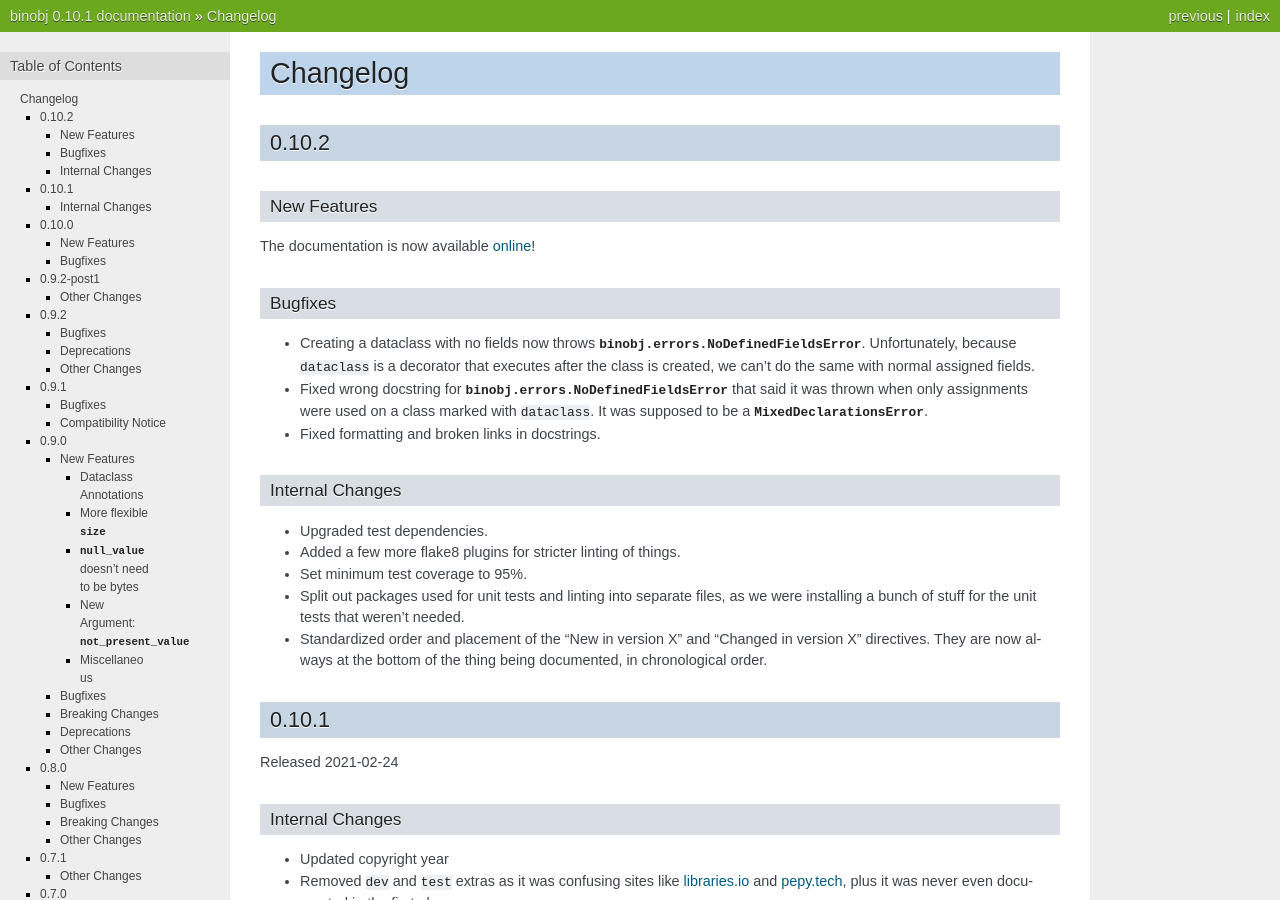
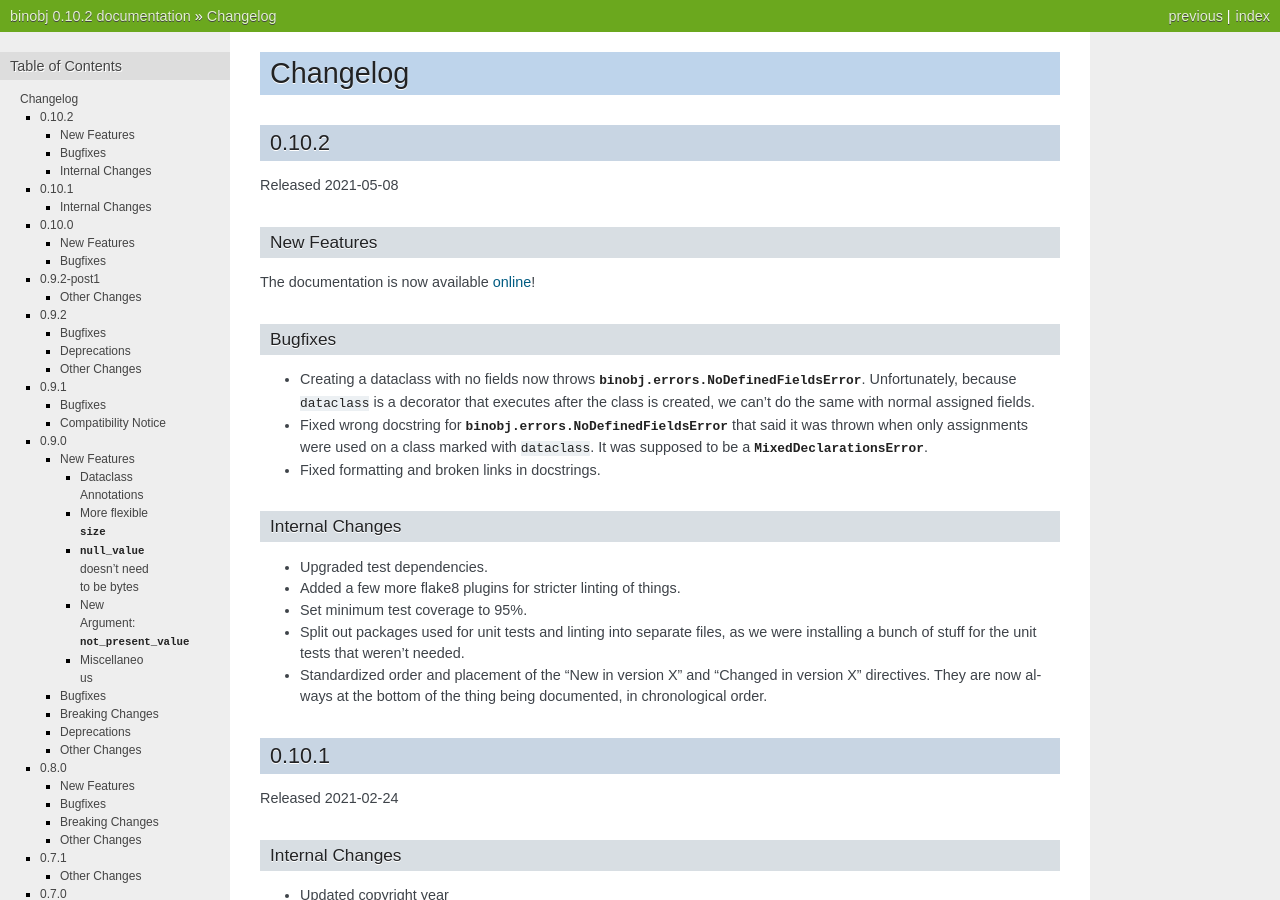
Before and after one commit to dargueta/binobj, a Sphinx documentation site: the page built from docs/source/CHANGELOG.rst, in a window 1280 px wide and 900 px high. Built offline with Sphinx 7.4.7, drawn with Linux system fonts in a browser that asks for light colours; some of the changed text lies outside the part shown.

Commit message:
Bump version: 0.10.1 → 0.10.2

```diff
--- a/binobj/__init__.py
+++ b/binobj/__init__.py
@@ -14,5 +14,5 @@ def __to_version_info():
 
 
 # Do not modify directly; use ``bumpversion`` command instead.
-__version__ = "0.10.1"
+__version__ = "0.10.2"
 __version_info__ = __to_version_info()
--- a/docs/source/CHANGELOG.rst
+++ b/docs/source/CHANGELOG.rst
@@ -3,6 +3,8 @@ Changelog
 
 0.10.2
 ------
+
+Released 2021-05-08
 
 New Features
 ~~~~~~~~~~~~
--- a/docs/source/conf.py
+++ b/docs/source/conf.py
@@ -66,9 +66,9 @@ author = "Diego Argueta"
 # built documents.
 #
 # The short X.Y version.
-version = "0.10.1"
+version = "0.10.2"
 # The full version, including alpha/beta/rc tags.
-release = "0.10.1"
+release = "0.10.2"
 
 # The language for content autogenerated by Sphinx. Refer to documentation
 # for a list of supported languages.
--- a/setup.cfg
+++ b/setup.cfg
@@ -26,7 +26,7 @@ project_urls:
     Source=https://www.github.com/dargueta/binobj
     Tracker=https://www.github.com/dargueta/binobj/issues
 ; Do not modify the version manually -- use the bumpversion CLI tool
-version: 0.10.1
+version: 0.10.2
 
 [options]
 install_requires:
```
Also changed, not shown: .bumpversion.cfg.
